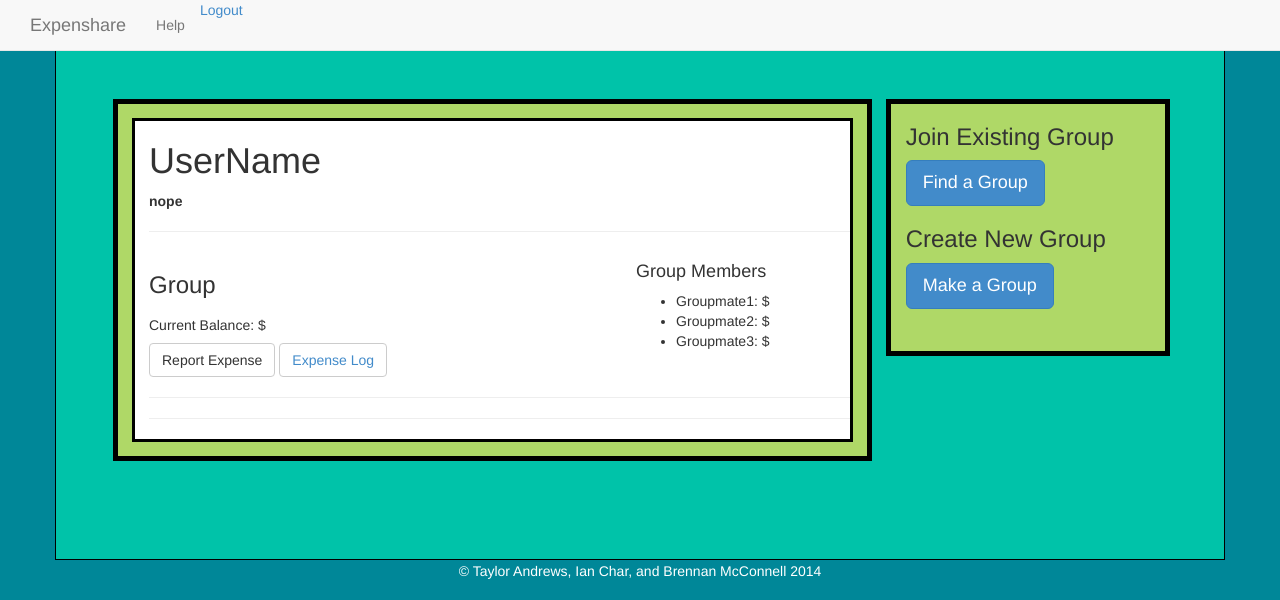
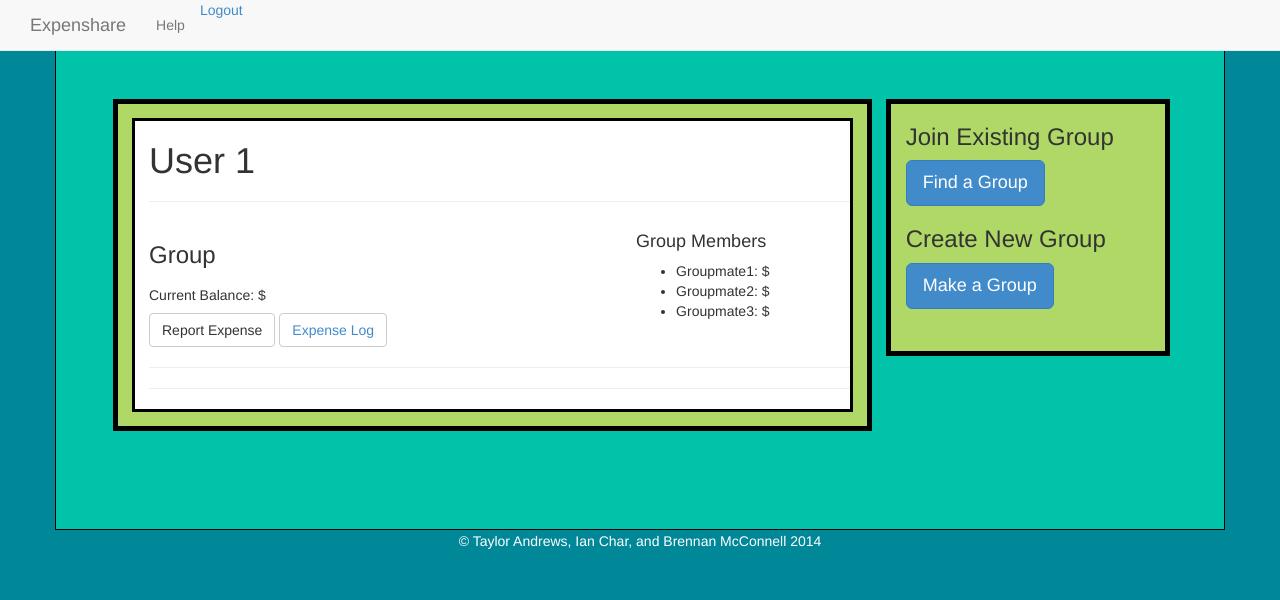
Before and after one commit to Brennan-M/ExpenShare, a Django app: page /share/home/ in a window 1280 px wide. Shown: the top 600 px of the page. Run offline with Django 3.2, Linux system fonts and the light colour scheme; a user stored in the database is signed in; some libraries are stand-ins or nearby versions.

Commit message:
added reading username

```diff
--- a/Expenshare/templates/home.html
+++ b/Expenshare/templates/home.html
@@ -36,14 +36,7 @@
 							<div class="col-md-8" id="mainBoxOuter">
 								<div id="mainBoxInner">
 									<!--Temporary content -->
-									<h1> UserName </h1>
-									<body>
-									{% if paygroups %}
-									        <strong>yes</strong>
-									{% else %}
-										<strong>nope</strong>
-									{% endif %}
-									</body>
+									<h1>{{ user.username }}</h1>
 									<hr>
 									<div class="row">
 										<div class="col-md-8">
```
Also changed, not shown: Expenshare/db.sqlite3.
